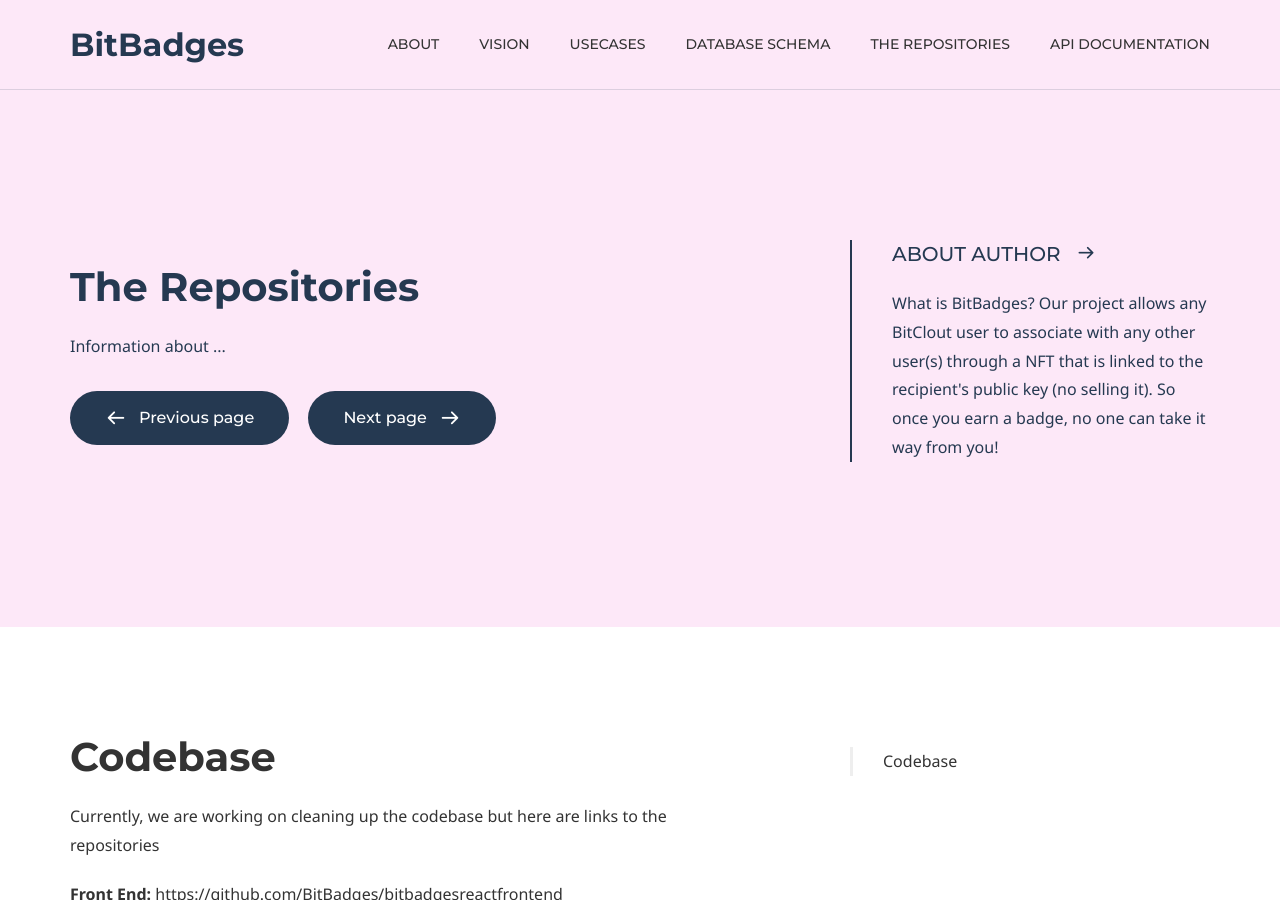
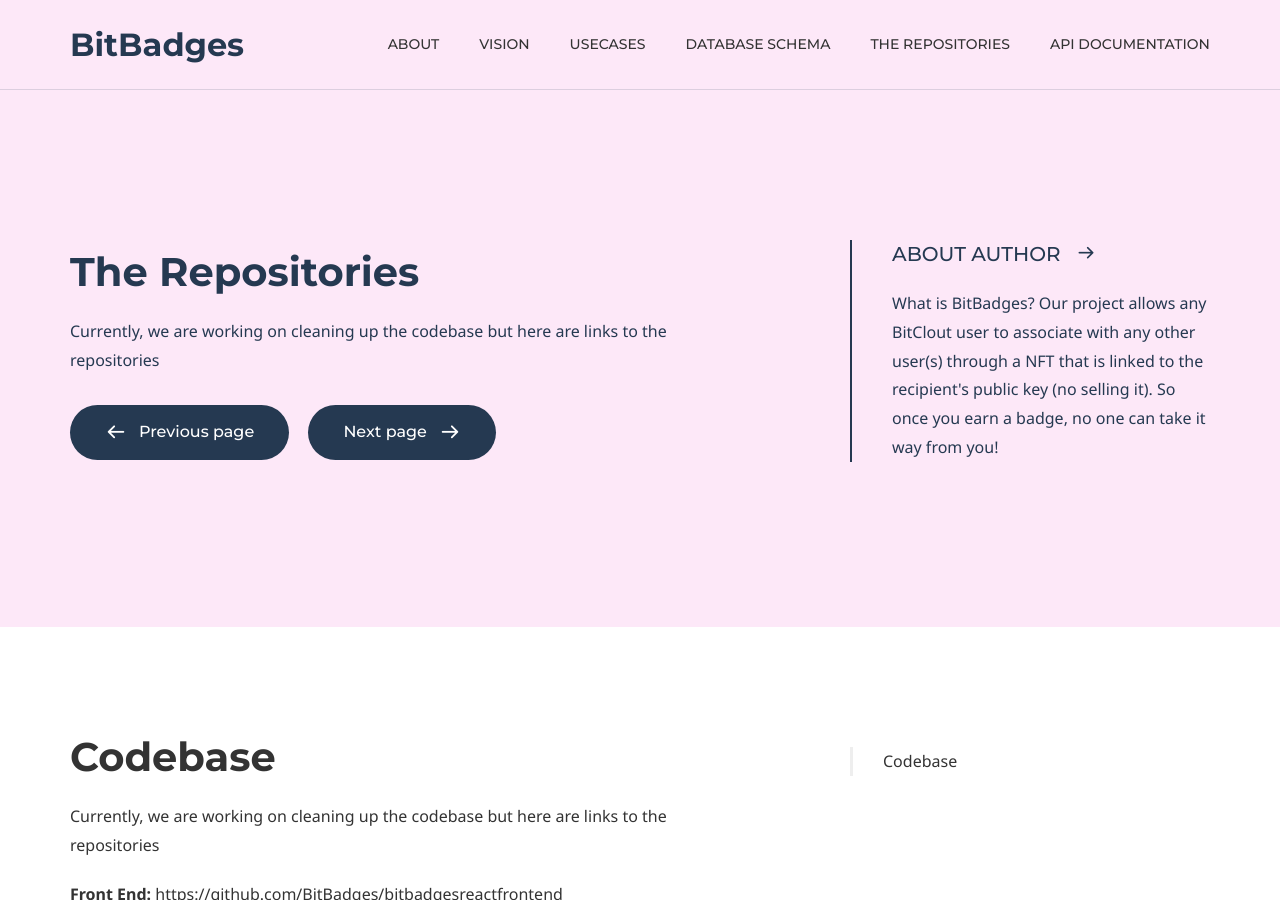
Before and after one commit to BitBadges/bitbadges.github.io, a Jekyll site: the page built from codebase.md, in a window 1280 px wide and 900 px high. Built offline with Jekyll 4.4.1, drawn with Linux system fonts in a browser that asks for light colours; some web fonts are replaced.

Commit message:
Update codebase.md

```diff
--- a/codebase.md
+++ b/codebase.md
@@ -6,7 +6,7 @@ comments: false
 
 # Hero section
 title: The Repositories
-description: Information about ...
+description: Currently, we are working on cleaning up the codebase but here are links to the repositories
 
 # Author box
 author:
```
